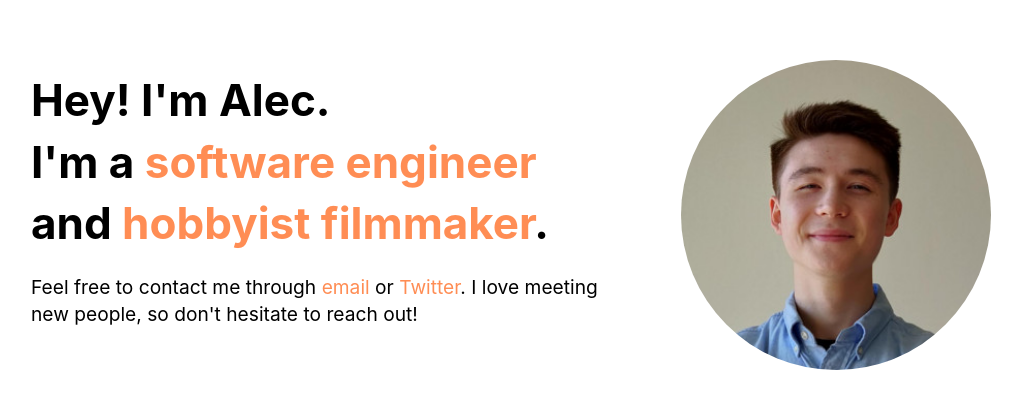
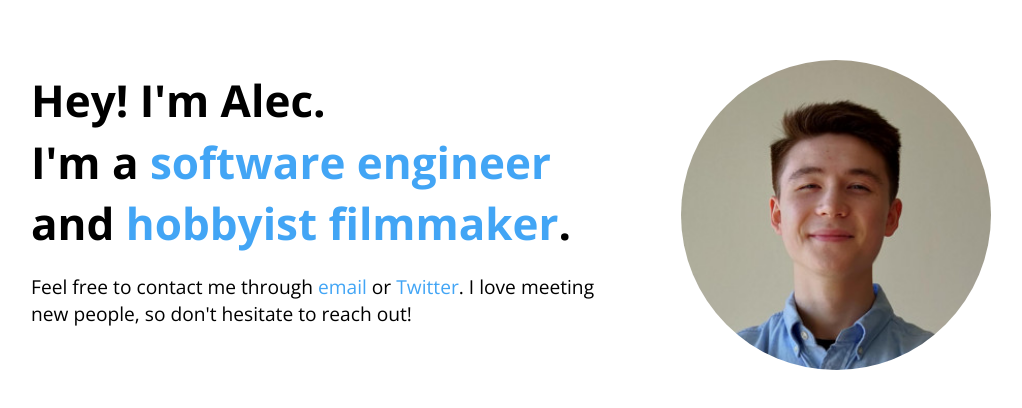
Before and after one commit to alecchendev/alecchendev.github.io, a Next.js app: page / in a window 1280 px wide. Shown: the part 138-546 px from the top of the page, without its empty margins (129-1151 px from the left). Built offline with nearby package versions, Linux system fonts and the light colour scheme.

Commit message:
Change accent color

```diff
--- a/posts/mantras.md
+++ /dev/null
@@ -1,11 +0,0 @@
----
-title: "Mantras and Themes I Live By"
-date: "2021-03-28"
-component: "music"
----
-
-You will be happy or unhappy no matter your circumstances.
-
-There is no life without suffering, so seek pain or be subjected to it.
-
-Why be something when you can be both nothing and everything, unfettered and infinite. To me, what I do is what I do, not who I am, and it's purpose is to frame my presence.
--- a/posts/music.md
+++ /dev/null
@@ -1,5 +0,0 @@
----
-title: "Recent Listening History"
-date: "2021-03-28"
-component: "music"
----
--- a/styles/globals.css
+++ b/styles/globals.css
@@ -2,9 +2,12 @@
 @import url('https://fonts.googleapis.com/css2?family=Inconsolata&display=swap');
 @import url('https://fonts.googleapis.com/css2?family=Roboto:wght@300;400&display=swap');
 @import url('https://fonts.googleapis.com/css2?family=DM+Sans:wght@400;500;700&display=swap');
+@import url('https://fonts.googleapis.com/css2?family=Open+Sans:wght@400;600;700;800&display=swap');
+
 
 :root {
-  --accent-color: #ff8d54;
+  --accent-color: #42a5f5;
+  --highlight-color: #80c6ff;
 }
 
 html,
@@ -12,8 +15,9 @@ body {
   scroll-behavior: smooth;
   padding: 0;
   margin: 0;
-  font-family: -apple-system, BlinkMacSystemFont, Segoe UI, Roboto, Oxygen, Ubuntu,
-    Cantarell, Fira Sans, Droid Sans, Helvetica Neue, sans-serif;
+  /* font-family: -apple-system, BlinkMacSystemFont, Segoe UI, Roboto, Oxygen, Ubuntu,
+    Cantarell, Fira Sans, Droid Sans, Helvetica Neue, sans-serif; */
+  font-family: Open Sans, -apple-system, BlinkMacSystemFont, Segoe UI;
   /* font-family: Open Sans; */
   /* font-weight: 300; */
   /* background-color: black; */
@@ -33,6 +37,7 @@ a {
 
 a:hover {
   /* text-decoration: underline; */
-  opacity: 0.65;
+  /* opacity: 0.65; */
+  color: var(--highlight-color);
   cursor: pointer;
 }
```
Also changed, not shown: pages/music.js (deleted, +0 -11 lines).
